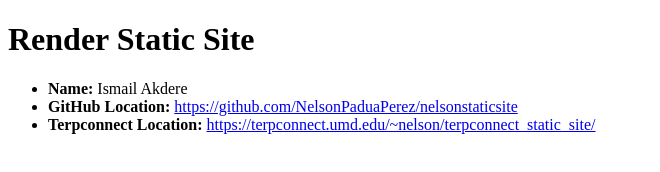
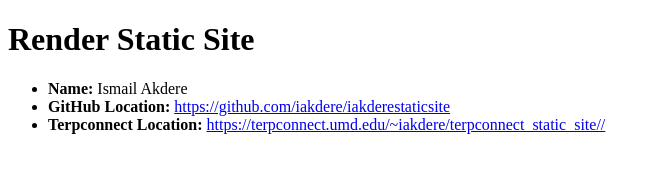
Before and after one commit to iakdere/iakderestaticsite, a plain HTML site: page index.html in a window 1280 px wide. Shown: the whole page, without its empty margins (0-660 px from the left). Drawn offline with Linux system fonts and the light colour scheme.

Commit message:
Update index.html

```diff
--- a/index.html
+++ b/index.html
@@ -12,8 +12,8 @@
   <h1>Render Static Site</h1>
   <ul>
 		  <li><strong>Name: </strong>Ismail Akdere</li>
-		  <li><strong>GitHub Location: </strong><a href="https://github.com/NelsonPaduaPerez/nelsonstaticsite">https://github.com/NelsonPaduaPerez/nelsonstaticsite</a></li>
-		  <li><strong>Terpconnect Location: </strong><a href="https://terpconnect.umd.edu/~nelson/terpconnect_static_site/">https://terpconnect.umd.edu/~nelson/terpconnect_static_site/</a></li>
+		  <li><strong>GitHub Location: </strong><a href="https://github.com/iakdere/iakderestaticsite">https://github.com/iakdere/iakderestaticsite</a></li>
+		  <li><strong>Terpconnect Location: </strong><a href="https://terpconnect.umd.edu/~iakdere/terpconnect_static_site/">https://terpconnect.umd.edu/~iakdere/terpconnect_static_site//</a></li>
   </ul>
 </body>
 
```
